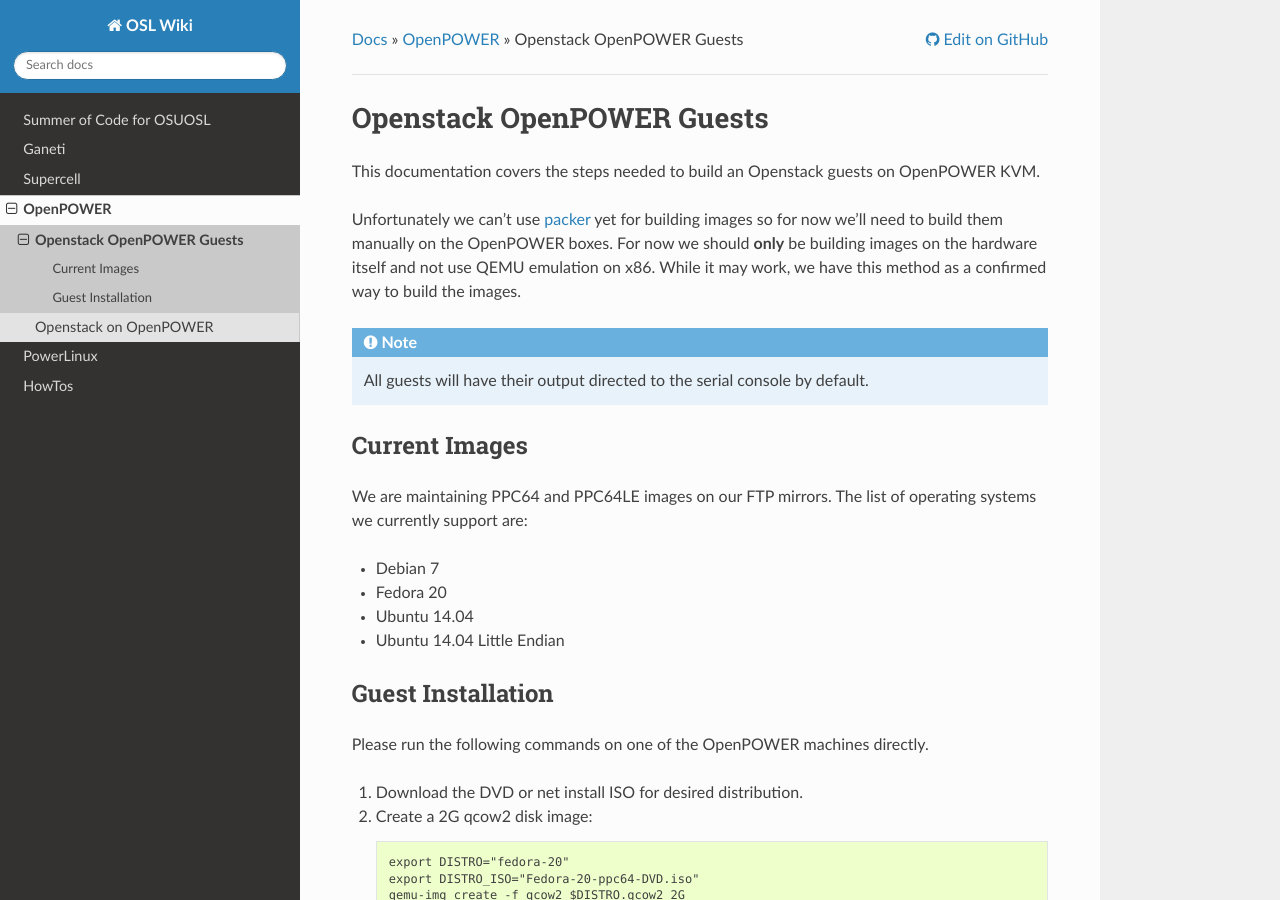
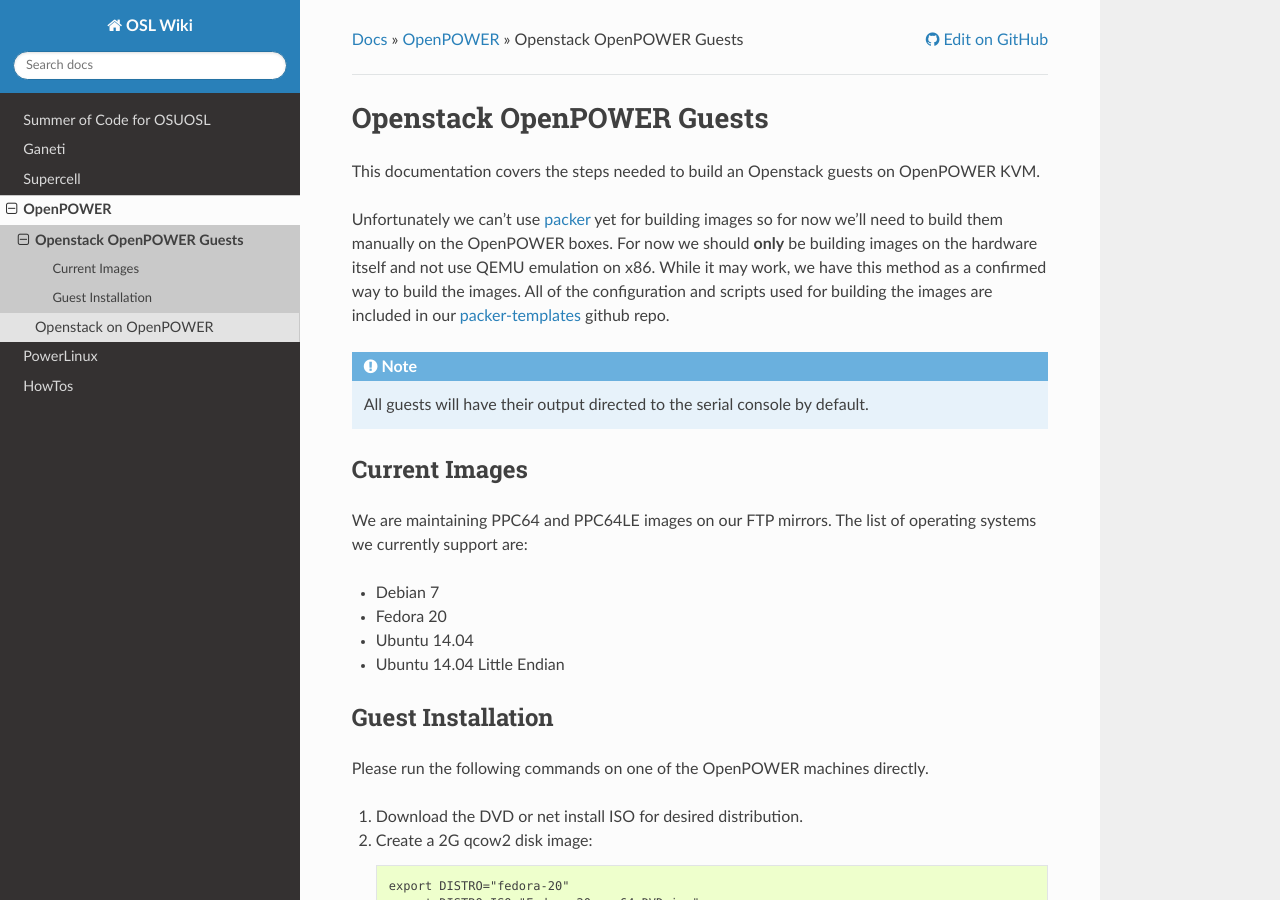
Before and after one commit to osuosl/wiki, a Sphinx documentation site: the page built from source/openpower/guests.rst, in a window 1280 px wide and 900 px high. Built offline with Sphinx 7.4.7 and the Read the Docs theme 2.0.0, drawn with Linux system fonts in a browser that asks for light colours.

Commit message:
Include link to the packer-templates repo

```diff
--- a/source/openpower/guests.rst
+++ b/source/openpower/guests.rst
@@ -9,9 +9,12 @@
 Unfortunately we can't use `packer`_ yet for building images so for now we'll need
 to build them manually on the OpenPOWER boxes. For now we should **only** be
 building images on the hardware itself and not use QEMU emulation on x86. While
-it may work, we have this method as a confirmed way to build the images.
+it may work, we have this method as a confirmed way to build the images. All of
+the configuration and scripts used for building the images are included in our
+`packer-templates`_ github repo.
 
 .. _packer: http://www.packer.io/
+.. _packer-templates: https://github.com/osuosl/packer-templates
 
 .. note::
 
```
